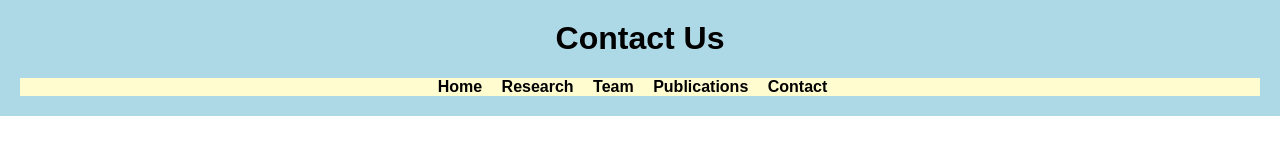
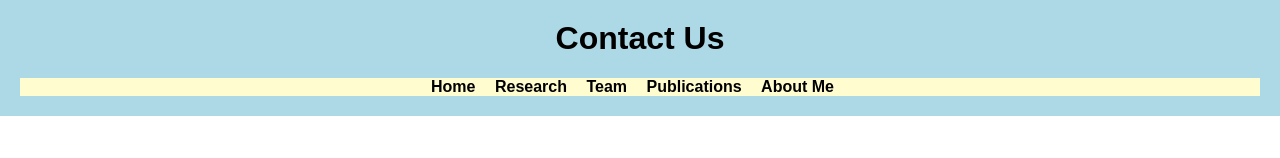
Before and after one commit to akalichen/electrobiotechlab, a plain HTML site: page contact.html in a window 1280 px wide. Shown: the top 158 px of the page. Drawn offline with Linux system fonts and the light colour scheme.

Commit message:
update about me.

```diff
--- a/contact.html
+++ b/contact.html
@@ -15,7 +15,7 @@
                 <li><a href="research.html">Research</a></li>
                 <li><a href="team.html">Team</a></li>
                 <li><a href="publications.html">Publications</a></li>
-                <li><a href="contact.html">Contact</a></li>
+                <li><a href="contact.html">About Me</a></li>
             </ul>
         </nav>
     </header>
```
Also changed, not shown: publications.html (+1 -1 lines), research.html (+1 -1 lines), team.html (+1 -1 lines).
